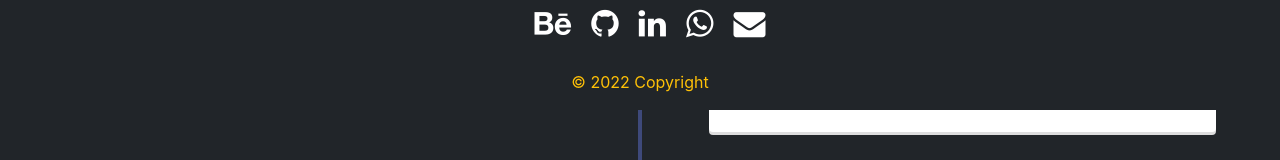
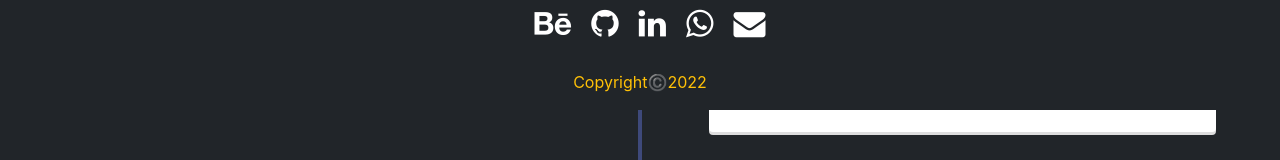
Before and after one commit to Asimajamal/myportfolio, a React (Create React App) app: page /Education in a window 1280 px wide. Shown: the part 690-850 px from the top of the page. Built offline with nearby package versions, Linux system fonts and the light colour scheme; a web font is replaced by a local one.

Commit message:
update profile

```diff
--- a/src/components/Footer.jsx
+++ b/src/components/Footer.jsx
@@ -27,7 +27,7 @@ const Footer = () => {
         </div>
         <div>
             <p  className="text-warning mt-2" style={{textAlign:"center" }}>
-                &copy; 2022 Copyright
+                  Copyright©️2022
             </p>
         </div>
     </footer>
--- a/src/components/Home.jsx
+++ b/src/components/Home.jsx
@@ -24,6 +24,8 @@ const Home = (props) => {
               "Front End Web Developer 💻",
               2000,
               "React Js Developer 👩‍💻",
+              2000,
+              "Wordpress Developer 🖥️",
               2000,
               "UI/UX Designer 🙂",
               2000,
```
